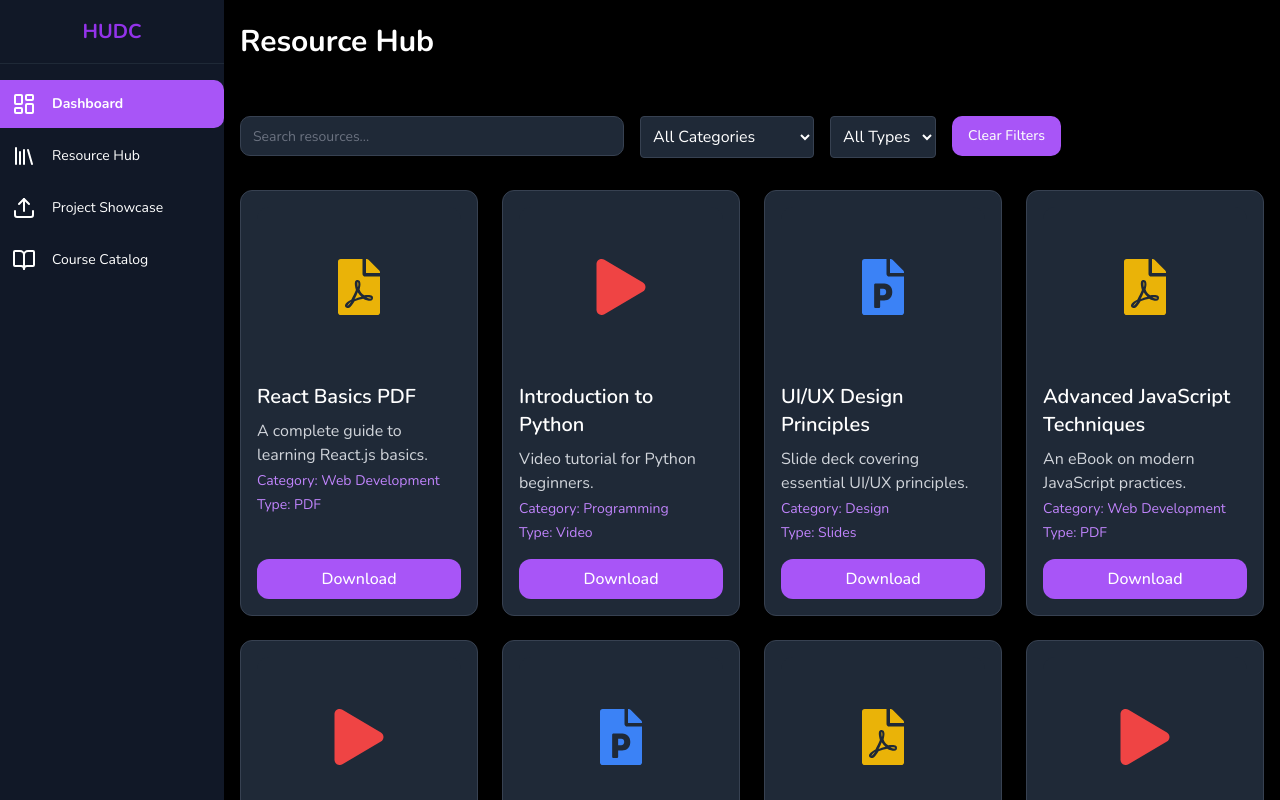
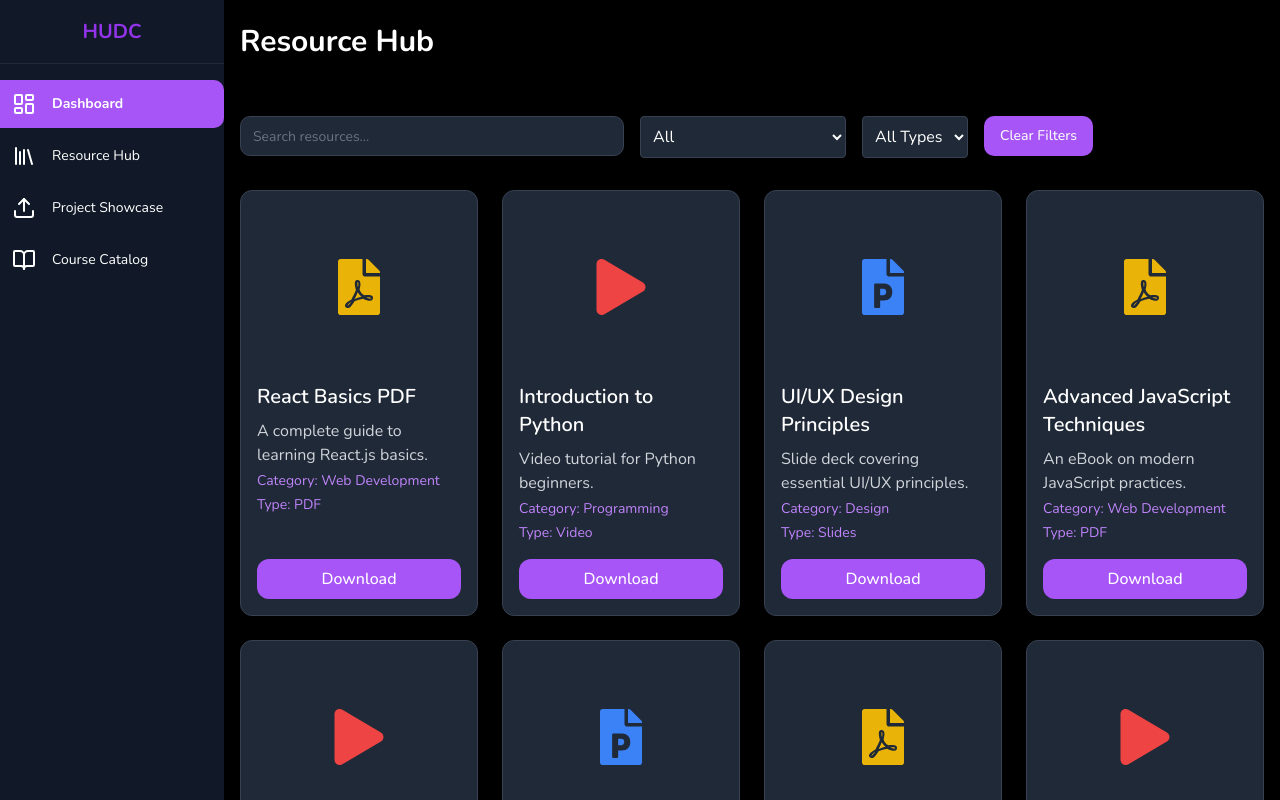
Before and after one commit to kalebalebachew/hu-devs, a Next.js app: page /student/resourceHub in a window 1280 px wide. Built offline with nearby package versions, Linux system fonts and the light colour scheme.

Commit message:
Resource hub page Updated

```diff
--- a/public/data/resources.json
+++ b/public/data/resources.json
@@ -4,71 +4,159 @@
     "title": "React Basics PDF",
     "description": "A complete guide to learning React.js basics.",
     "category": "Web Development",
+    "type": "Frontend",
     "fileType": "PDF",
     "link": "/resources/react-basics.pdf",
-      "thumbnail": "/thumbnails/react-basics.png"
+    "linkType": "file"
   },
   {
     "id": 2,
     "title": "Introduction to Python",
     "description": "Video tutorial for Python beginners.",
     "category": "Programming",
+    "type": "Backend",
     "fileType": "Video",
     "link": "/resources/python-intro.mp4",
-      "thumbnail": "/thumbnails/python-intro.png"
+    "linkType": "file"
   },
   {
     "id": 3,
     "title": "UI/UX Design Principles",
     "description": "Slide deck covering essential UI/UX principles.",
     "category": "Design",
+    "type": "Frontend",
     "fileType": "Slides",
     "link": "/resources/ui-ux-principles.ppt",
-      "thumbnail": "/thumbnails/ui-ux-principles.png"
+    "linkType": "file"
   },
   {
     "id": 4,
     "title": "Advanced JavaScript Techniques",
     "description": "An eBook on modern JavaScript practices.",
     "category": "Web Development",
+    "type": "Frontend",
     "fileType": "PDF",
     "link": "/resources/advanced-js.pdf",
-      "thumbnail": "/thumbnails/advanced-js.png"
+    "linkType": "file"
   },
   {
     "id": 5,
     "title": "Data Structures and Algorithms in Python",
     "description": "Video series on data structures and algorithms.",
     "category": "Programming",
+    "type": "Backend",
     "fileType": "Video",
     "link": "/resources/dsa-python.mp4",
-      "thumbnail": "/thumbnails/dsa-python.png"
+    "linkType": "file"
   },
   {
     "id": 6,
     "title": "Typography in Design",
     "description": "A presentation exploring typography principles.",
     "category": "Design",
+    "type": "Frontend",
     "fileType": "Slides",
     "link": "/resources/typography-design.ppt",
-      "thumbnail": "/thumbnails/typography-design.png"
+    "linkType": "file"
   },
   {
     "id": 7,
     "title": "Mastering CSS Grid and Flexbox",
     "description": "Comprehensive guide to layout design using CSS Grid and Flexbox.",
     "category": "Web Development",
+    "type": "Frontend",
     "fileType": "PDF",
     "link": "/resources/css-grid-flexbox.pdf",
-      "thumbnail": "/thumbnails/css-grid-flexbox.png"
+    "linkType": "file"
   },
   {
     "id": 8,
     "title": "Intro to Machine Learning",
     "description": "Video series on the basics of machine learning and its applications.",
     "category": "Programming",
+    "type": "Backend",
     "fileType": "Video",
     "link": "/resources/machine-learning-intro.mp4",
-      "thumbnail": "/thumbnails/machine-learning-intro.png"
+    "linkType": "file"
+  },
+  {
+    "id": 9,
+    "title": "Git and GitHub for Beginners",
+    "description": "Comprehensive guide to version control with Git and GitHub.",
+    "category": "Development Tools",
+    "type": "Others",
+    "fileType": "PDF",
+    "link": "/resources/git-github-beginners.pdf",
+    "linkType": "file"
+  },
+  {
+    "id": 10,
+    "title": "Getting Started with Cloud Computing",
+    "description": "An introductory guide to cloud computing concepts and services.",
+    "category": "Cloud Computing",
+    "type": "Others",
+    "fileType": "PDF",
+    "link": "/resources/cloud-computing-intro.pdf",
+    "linkType": "file"
+  },
+  {
+    "id": 11,
+    "title": "Best Practices for Remote Work",
+    "description": "Tips and strategies for staying productive while working remotely.",
+    "category": "Workplace Productivity",
+    "type": "Others",
+    "fileType": "PDF",
+    "link": "/resources/remote-work-best-practices.pdf",
+    "linkType": "file"
+  },
+  {
+    "id": 12,
+    "title": "React Documentation",
+    "description": "Official React documentation for getting started and advanced usage.",
+    "category": "Web Development",
+    "type": "Frontend",
+    "fileType": "Link",
+    "linkType": "external",
+    "link": "https://reactjs.org/docs/getting-started.html"
+  },
+  {
+    "id": 13,
+    "title": "Node.js Documentation",
+    "description": "Official Node.js documentation for understanding the core concepts and API.",
+    "category": "Backend",
+    "type": "Backend",
+    "fileType": "Link",
+    "linkType": "external",
+    "link": "https://nodejs.org/en/docs/"
+  },
+  {
+    "id": 14,
+    "title": "CSS-Tricks",
+    "description": "A comprehensive resource for learning CSS and web design techniques.",
+    "category": "Web Development",
+    "type": "Frontend",
+    "fileType": "Link",
+    "linkType": "external",
+    "link": "https://css-tricks.com/"
+  },
+  {
+    "id": 15,
+    "title": "GitHub Docs",
+    "description": "Comprehensive documentation for using GitHub effectively.",
+    "category": "Version Control",
+    "type": "Others",
+    "fileType": "Link",
+    "linkType": "external",
+    "link": "https://docs.github.com/"
+  },
+  {
+    "id": 16,
+    "title": "Stack Overflow",
+    "description": "A community of developers sharing knowledge and solving coding problems.",
+    "category": "Community",
+    "type": "Others",
+    "fileType": "Link",
+    "linkType": "external",
+    "link": "https://stackoverflow.com/"
   }
 ]
--- a/src/app/student/resourceHub/page.jsx
+++ b/src/app/student/resourceHub/page.jsx
@@ -2,10 +2,8 @@
 import React, { useState, useEffect } from "react";
 import { Input } from "@/components/ui/input";
 import { Button } from "@/components/ui/button";
-import { Card, CardContent, CardFooter, CardHeader, CardTitle } from "@/components/ui/card";
-import { FaPlay, FaFilePdf, FaFilePowerpoint } from "react-icons/fa"; // Assuming you're using react-icons for the icons
+import { FaPlay, FaFilePdf, FaFilePowerpoint, FaExternalLinkAlt } from "react-icons/fa";
 
-// Assuming you are using dynamic import (if it's a public file)
 const resourcesData = require('../../../../public/data/resources.json');
 
 export default function ResourcesHub() {
@@ -17,7 +15,7 @@ export default function ResourcesHub() {
 
   const [resources, setResources] = useState([]);
 
-  // Load resources data (this works if resourcesData is static and stored in a file inside src)
+  // Load resources data
   useEffect(() => {
     setResources(resourcesData);
   }, []);
@@ -26,14 +24,19 @@ export default function ResourcesHub() {
     setFilters({ searchTerm: "", selectedCategory: "All", selectedType: "All" });
   };
 
+  // Get unique categories from the resources
+  const uniqueCategories = ["All", ...new Set(resourcesData.map((r) => r.category))];
+
+  // Filter resources based on selected category, type, and search term
   const filteredResources = resources.filter((resource) => {
     return (
       (filters.selectedCategory === "All" || resource.category === filters.selectedCategory) &&
-      (filters.selectedType === "All" || resource.fileType === filters.selectedType) &&
+      (filters.selectedType === "All" || resource.fileType.toLowerCase() === filters.selectedType.toLowerCase()) &&
       resource.title.toLowerCase().includes(filters.searchTerm.toLowerCase())
     );
   });
 
+  // Function to render thumbnails based on the file type
   const renderThumbnail = (fileType) => {
     switch (fileType) {
       case "Video":
@@ -42,6 +45,8 @@ export default function ResourcesHub() {
         return <FaFilePowerpoint className="text-blue-500 w-14 h-14" />;
       case "PDF":
         return <FaFilePdf className="text-yellow-500 w-14 h-14" />;
+      case "Link":
+        return <FaExternalLinkAlt className="text-green-500 w-14 h-14" />;
       default:
         return (
           <div className="w-full h-full bg-gray-600 text-white flex items-center justify-center">
@@ -62,6 +67,7 @@ export default function ResourcesHub() {
         {/* Filters */}
         <div className="mb-8">
           <div className="flex gap-4 flex-wrap">
+            {/* Search Input */}
             <Input
               type="search"
               placeholder="Search resources..."
@@ -69,16 +75,19 @@ export default function ResourcesHub() {
               value={filters.searchTerm}
               onChange={(e) => setFilters({ ...filters, searchTerm: e.target.value })}
             />
+            {/* Category Dropdown */}
             <select
               className="bg-gray-800 text-white border border-gray-700 p-2 rounded"
               value={filters.selectedCategory}
               onChange={(e) => setFilters({ ...filters, selectedCategory: e.target.value })}
             >
-              <option value="All">All Categories</option>
-              <option value="Web Development">Web Development</option>
-              <option value="Programming">Programming</option>
-              <option value="Design">Design</option>
+              {uniqueCategories.map((category) => (
+                <option key={category} value={category}>
+                  {category}
+                </option>
+              ))}
             </select>
+            {/* Type Dropdown */}
             <select
               className="bg-gray-800 text-white border border-gray-700 p-2 rounded"
               value={filters.selectedType}
@@ -88,14 +97,16 @@ export default function ResourcesHub() {
               <option value="PDF">PDF</option>
               <option value="Video">Video</option>
               <option value="Slides">Slides</option>
+              <option value="Link">Link</option>
             </select>
+            {/* Clear Filters Button */}
             <Button onClick={clearFilters} className="bg-purple-500 hover:bg-purple-600">
               Clear Filters
             </Button>
           </div>
         </div>
 
-        {/* Resources List */}
+        {/* Resources Grid */}
         <div className="grid gap-6 md:grid-cols-2 lg:grid-cols-4">
           {filteredResources.length > 0 ? (
             filteredResources.map((resource) => (
@@ -123,7 +134,7 @@ export default function ResourcesHub() {
                     rel="noopener noreferrer"
                     className="block w-full text-center bg-purple-500 hover:bg-purple-600 text-white font-medium py-2 rounded-lg"
                   >
-                      Download
+                    {resource.fileType === "Link" ? "Visit" : "Download"}
                   </a>
                 </div>
               </div>
```
Lines whose indentation alone changed are shown as unchanged.
